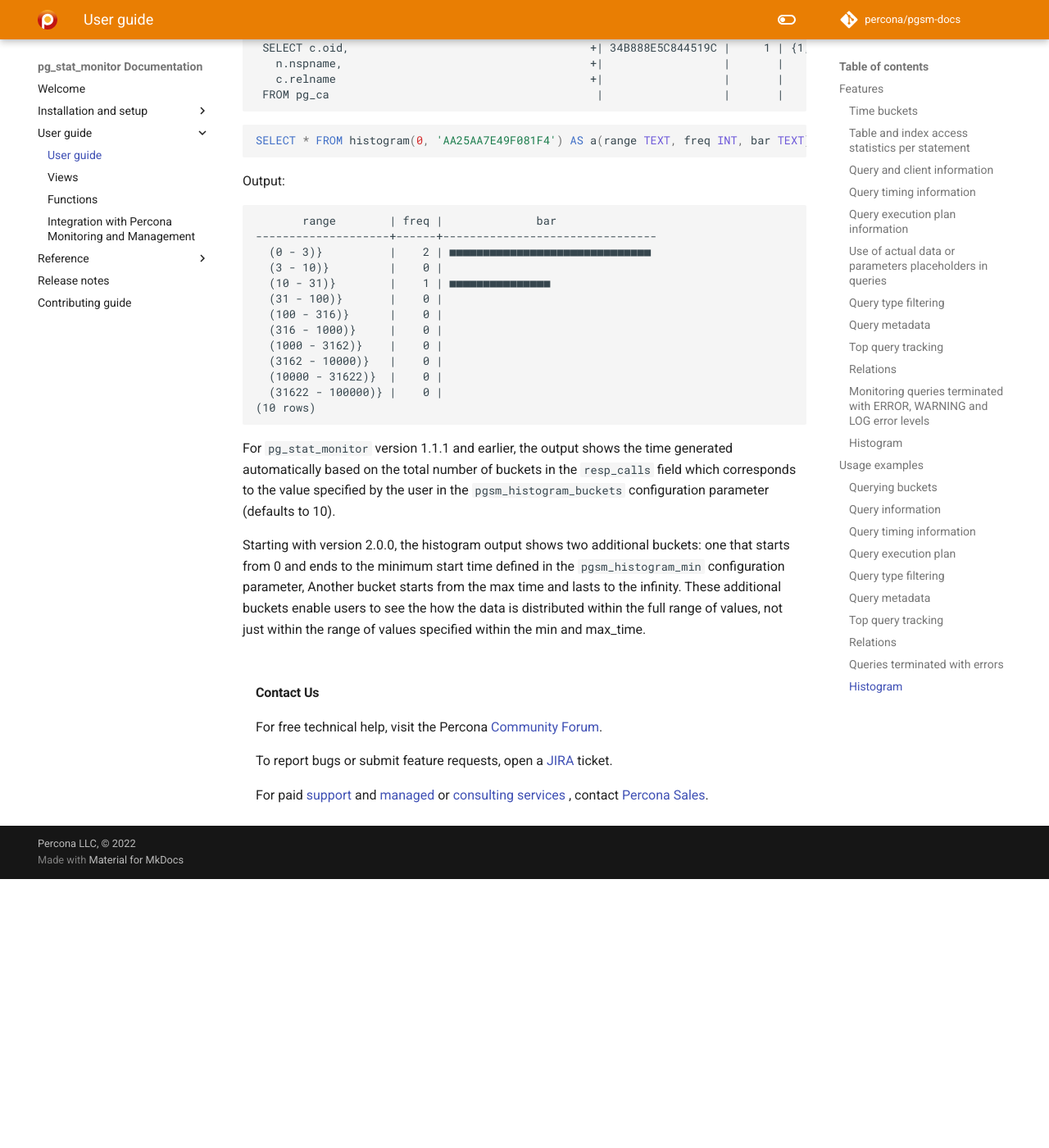
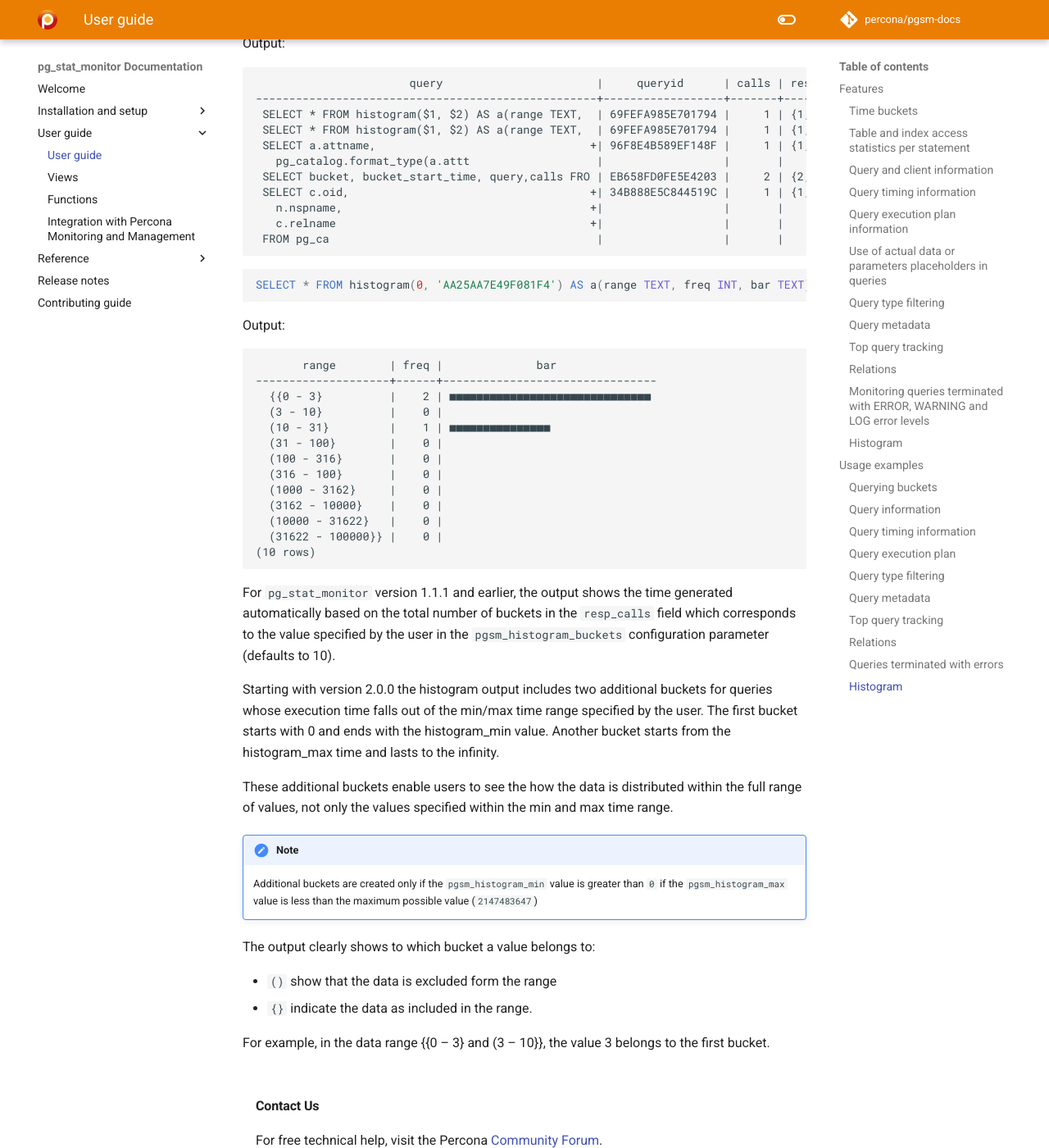
Before and after one commit to percona/pgsm-docs, an MkDocs documentation site: the page built from docs/user_guide.md, in a window 1280 px wide and 1400 px high, scrolled down 11937 px. Shown: the whole window at 82% size. Built offline with MkDocs 1.6.1 and Material for MkDocs 9.7.7, drawn with Linux system fonts in a browser that asks for light colours; nearby versions of some CDN libraries; comment, search, counter and statistics services are not loaded; the version menu is left out; before the commit the page ends 13009 px from its top, so only the background shows below that; some of the changed text lies outside the part shown.

Commit message:
PG-562 Extended the description of additional buckets
Added explanation about brackets used

````diff
--- a/docs/user_guide.md
+++ b/docs/user_guide.md
@@ -87,7 +87,14 @@ Find details in the [usage example](#queries-terminated-with-errors)
 
 ### Histogram
 
-Histogram (the `resp_calls` parameter) provides a visual representation of query performance. With the help of the histogram function, you can view a timing/calling data histogram in response to an SQL query.
+Histogram (the `resp_calls` parameter) provides a visual representation of query performance data distributed across buckets. With the help of the histogram function, you can view a timing/calling data graph in response to an SQL query.
+
+The histogram output is controlled by the following configuration parameters:
+
+* `pgsm_histogram_min` – the minimum execution time for a query, in ms (default 1)
+* `pgsm_histogram_max` – the maximum execution time for a query, in ms (default 10000)
+* `pgsm_histogram_buckets` – the maximum number of buckets to be shown in histogram (default 20)
+
 
 Learn more about using histograms from the [usage example](#histogram_1).
 
@@ -563,19 +570,32 @@ Output:
 ```text
        range        | freq |              bar
 --------------------+------+--------------------------------
-  (0 - 3)}          |    2 | ■■■■■■■■■■■■■■■■■■■■■■■■■■■■■■
-  (3 - 10)}         |    0 |
-  (10 - 31)}        |    1 | ■■■■■■■■■■■■■■■
-  (31 - 100)}       |    0 |
-  (100 - 316)}      |    0 |
-  (316 - 1000)}     |    0 |
-  (1000 - 3162)}    |    0 |
-  (3162 - 10000)}   |    0 |
-  (10000 - 31622)}  |    0 |
-  (31622 - 100000)} |    0 |
+  {{0 - 3}          |    2 | ■■■■■■■■■■■■■■■■■■■■■■■■■■■■■■
+  (3 - 10}          |    0 |
+  (10 - 31}         |    1 | ■■■■■■■■■■■■■■■
+  (31 - 100}        |    0 |
+  (100 - 316}       |    0 |
+  (316 - 100}       |    0 |
+  (1000 - 3162}     |    0 |
+  (3162 - 10000}    |    0 |
+  (10000 - 31622}   |    0 |
+  (31622 - 100000}} |    0 |
 (10 rows)
 ```
 
 For `pg_stat_monitor` version 1.1.1 and earlier, the output shows the time generated automatically based on the total number of buckets in the `resp_calls` field which corresponds to the value specified by the user in the `pgsm_histogram_buckets` configuration parameter (defaults to 10).
 
-Starting with version 2.0.0, the histogram output shows two additional buckets: one that starts from 0 and ends to the minimum start time defined in the `pgsm_histogram_min` configuration parameter, Another bucket starts from the max time and lasts to the infinity. These additional buckets enable users to see the how the data is distributed within the full range of values, not just within the range of values specified within the min and max_time.
+Starting with version 2.0.0 the histogram output includes two additional buckets for queries whose execution time falls out of the min/max time range specified by the user. The first bucket starts with 0 and ends with the histogram_min value. Another bucket starts from the histogram_max time and lasts to the infinity.
+
+These additional buckets enable users to see the how the data is distributed within the full range of values, not only the values specified within the min and max time range.
+
+!!! note
+
+    Additional buckets are created only if the `pgsm_histogram_min` value is greater than `0` if the `pgsm_histogram_max` value is less than the maximum possible value (`2147483647`)
+
+The output clearly shows to which bucket a value belongs to:
+
+* `()` show that the data is excluded form the range
+* `{}` indicate the data as included in the range.
+
+For example, in the data range {{0 – 3} and (3 – 10}}, the value 3 belongs to the first bucket.
````
Also changed, not shown: docs/configuration.md (+2 -0 lines).
